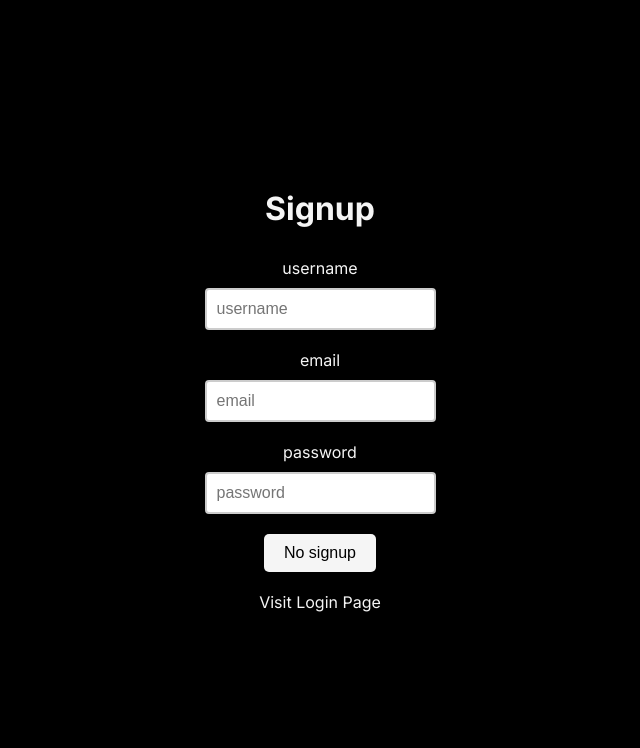
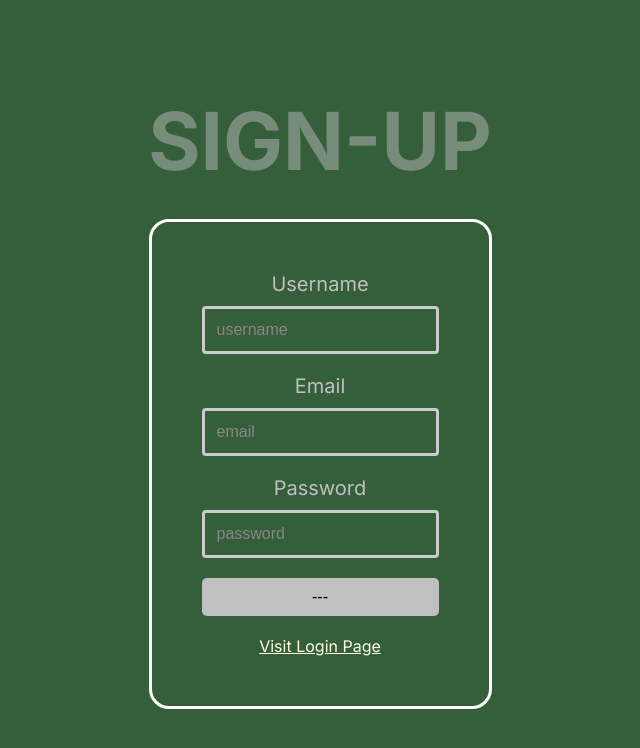
Before and after one commit to JibranZ/AI-Customer-Support, a Next.js app: page /signup in a window 1280 px wide. Shown: the top 748 px of the page, without its empty margins (320-960 px from the left). Built offline with nearby package versions, Linux system fonts and the light colour scheme.

Commit message:
Adding css to whole application and fixing issue with backend

```diff
--- a/app/globals.css
+++ b/app/globals.css
@@ -5,22 +5,34 @@
 }
 
 .main h1 {
-  color: whitesmoke;
+  color: #c0c0c0;
   margin-bottom: 30px;
+  font-size: 80px;
 }
+
+h2 {
+  color: #c0c0c0;
+  margin-bottom: 30px;
+  font-size: 40px;
+}
+
 .main label {
-  color: whitesmoke;
+  color: #c0c0c0;
+  font-size: 20px;
+}
+
+.main-title {
+  font-size: 30px;
 }
 
 .link {
-  color: whitesmoke;
-  text-decoration: none;
+  color: lightyellow;
   margin-top: 20px;
 }
 
 /* Styling for the button with class 'signup-button' */
 .signup-button {
-  background-color: whitesmoke; /* Primary color */
+  background-color: #c0c0c0; /* Primary color */
   color: black; /* Text color */
   padding: 10px 20px; /* Padding around the text */
   font-size: 16px; /* Font size */
@@ -32,7 +44,7 @@
 
 /* Hover Effect */
 .signup-button:hover {
-  background-color: #0056b3; /* Darker shade on hover */
+  background-color: white; /* Darker shade on hover */
   transform: translateY(-2px); /* Slight lift effect */
 }
 
@@ -56,22 +68,60 @@
   align-items: center;
   height: 100vh;
   background-color: black;
+  background-color: #355e3b;
+}
+
+.container {
+  display: flex;
+  flex-direction: column;
+  border: 3px solid white;
+  padding: 50px;
+  border-radius: 20px;
 }
 
 .textbox {
-  padding: 10px;
+  padding: 12px;
   margin: 10px 0;
   box-sizing: border-box;
-
   font-size: 16px;
-  border: 2px solid #ccc;
+  border: 3px solid #ccc;
   border-radius: 4px;
   outline: none;
-  transition: border-color 0.3s ease;
+  transition: border-color 0.3s ease, box-shadow 0.3s ease;
   margin-bottom: 20px;
+  background-color: #355e3b;
 }
 
 .textbox:focus {
-  border-color: #007bff;
+  border-color: lightgreen;
   box-shadow: 0 0 5px rgba(0, 123, 255, 0.5);
+  background-color: #fff;
+  border-width: 2px;
 }
+
+.textbox::placeholder {
+  color: #888;
+  font-size: 16px;
+}
+
+.textbox:hover {
+  border-color: lightgreen;
+}
+
+.fade-title {
+  font-size: 48px;
+  color: #333; /* Set your desired color */
+  animation: fadeInOut 3s ease-in-out infinite;
+}
+
+@keyframes fadeInOut {
+  15% {
+    opacity: 0.3;
+  }
+  50% {
+    opacity: 1;
+  }
+  100% {
+    opacity: 0.3;
+  }
+}
--- a/app/signup/page.js
+++ b/app/signup/page.js
@@ -12,7 +12,7 @@ export default function signupPage() {
     username: "",
   });
 
-  const [buttonDisabled, setButtonDisabled] = React.useState(false);
+  const [buttonDisabled, setButtonDisabled] = React.useState(true);
   const [loading, setLoading] = React.useState(false); // Checks to see if everything has been loaded
 
   const onSignup = async () => {
@@ -44,8 +44,11 @@ export default function signupPage() {
 
   return (
     <div className="main">
-      <h1>{loading ? "Processing" : "Signup"}</h1>
-      <label htmlFor="username">username</label>
+      <h1 className="main-title fade-title">
+        {loading ? "Processing" : "SIGN-UP"}
+      </h1>
+      <div className="container">
+        <label htmlFor="username">Username</label>
         <input
           className="textbox"
           id="username"
@@ -54,7 +57,7 @@ export default function signupPage() {
           onChange={(e) => setUser({ ...user, username: e.target.value })}
           placeholder="username"
         />
-      <label htmlFor="username">email</label>
+        <label htmlFor="username">Email</label>
         <input
           className="textbox"
           id="username"
@@ -63,7 +66,7 @@ export default function signupPage() {
           onChange={(e) => setUser({ ...user, email: e.target.value })}
           placeholder="email"
         />
-      <label htmlFor="username">password</label>
+        <label htmlFor="username">Password</label>
         <input
           className="textbox"
           id="password"
@@ -72,12 +75,17 @@ export default function signupPage() {
           onChange={(e) => setUser({ ...user, password: e.target.value })}
           placeholder="password"
         />
-      <button onClick={onSignup} className="signup-button">
-        {buttonDisabled ? "No signup" : "Signup"}
+        <button
+          onClick={onSignup}
+          className="signup-button"
+          disabled={buttonDisabled}
+        >
+          {buttonDisabled ? "---" : "Sign up"}
         </button>
         <Link href="/login" className="link">
           Visit Login Page
         </Link>
       </div>
+    </div>
   );
 }
```
Also changed, not shown: app/login/page.js (+11 -4 lines), app/profile/page.js (+35 -10 lines), app/verifyemail/page.js (+6 -6 lines). Lines whose indentation alone changed are shown as unchanged.
